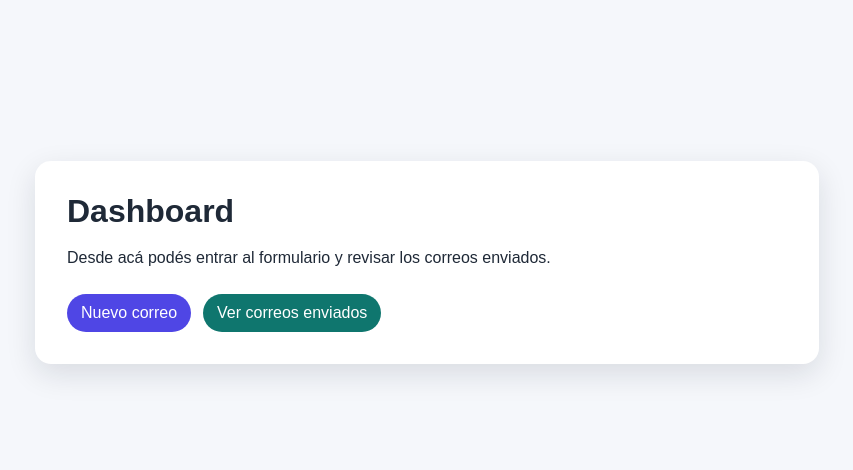
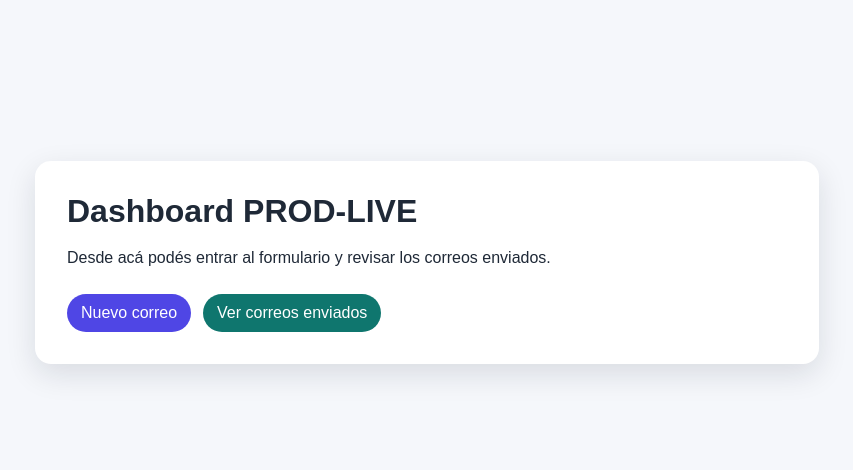
Before and after one commit to alfonsosargiottoITEC/taller-devops-26, a FastAPI app: page /dashboard in a window 1280 px wide. Shown: the part 162-632 px from the top of the page, without its empty margins (213-1066 px from the left). Run offline with FastAPI, Linux system fonts and the light colour scheme.

Commit message:
change labels

```diff
--- a/templates/dashboard.html
+++ b/templates/dashboard.html
@@ -3,7 +3,7 @@
 <head>
     <meta charset="UTF-8">
     <meta name="viewport" content="width=device-width, initial-scale=1.0">
-    <title>Dashboard - App Correos</title>
+    <title>Dashboard - App Correos PROD</title>
     <style>
         body {
             font-family: Arial, sans-serif;
@@ -43,7 +43,7 @@
 </head>
 <body>
     <main class="card">
-        <h1>Dashboard</h1>
+        <h1>Dashboard PROD-LIVE</h1>
         <p>Desde acá podés entrar al formulario y revisar los correos enviados.</p>
         <div class="links">
             <a href="/">Nuevo correo</a>
--- a/templates/index.html
+++ b/templates/index.html
@@ -3,7 +3,7 @@
 <head>
     <meta charset="UTF-8">
     <meta name="viewport" content="width=device-width, initial-scale=1.0">
-    <title>App Correos</title>
+    <title>App Correos PRODUCTIVO</title>
     <style>
         * {
             margin: 0;
```
